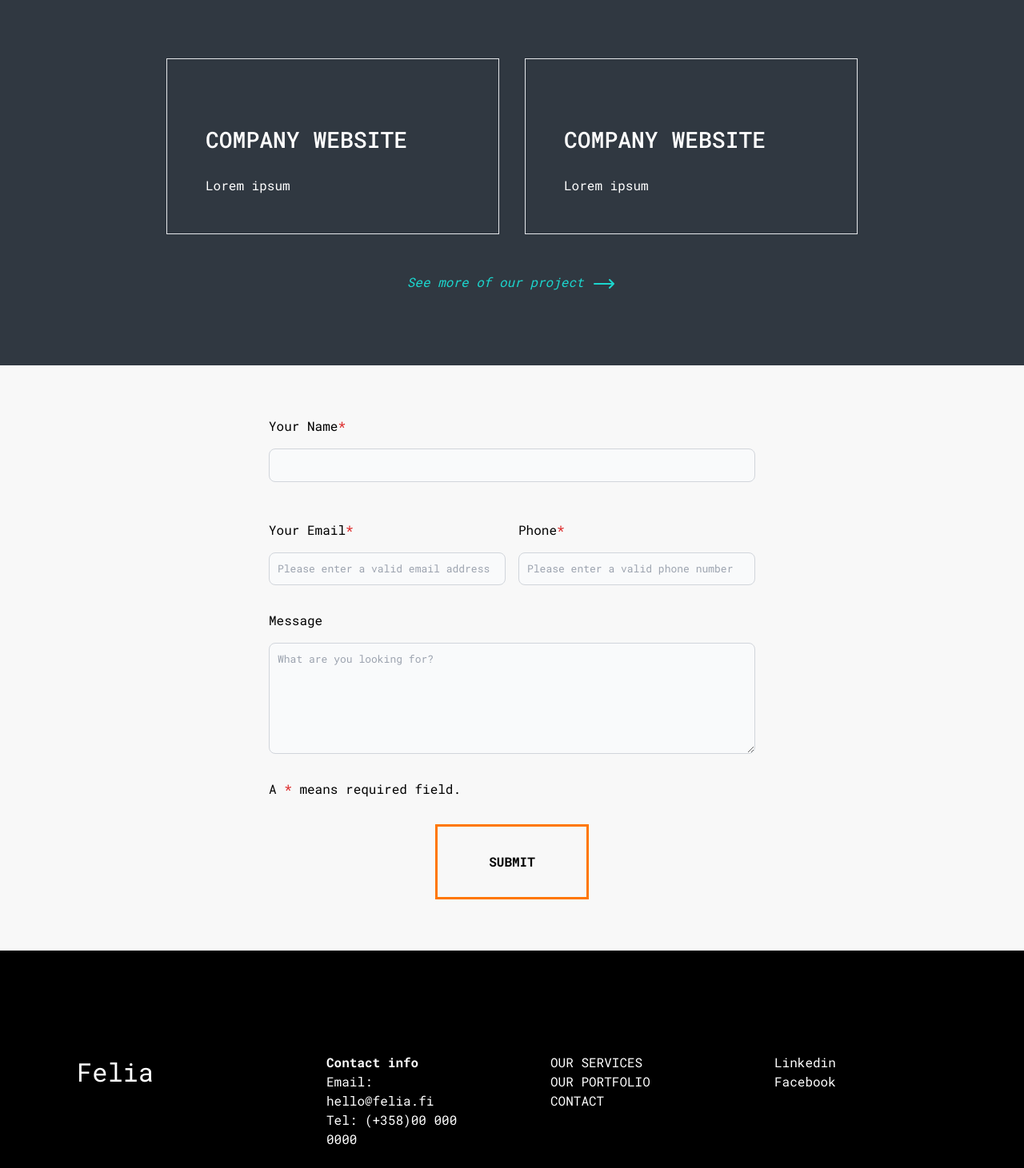
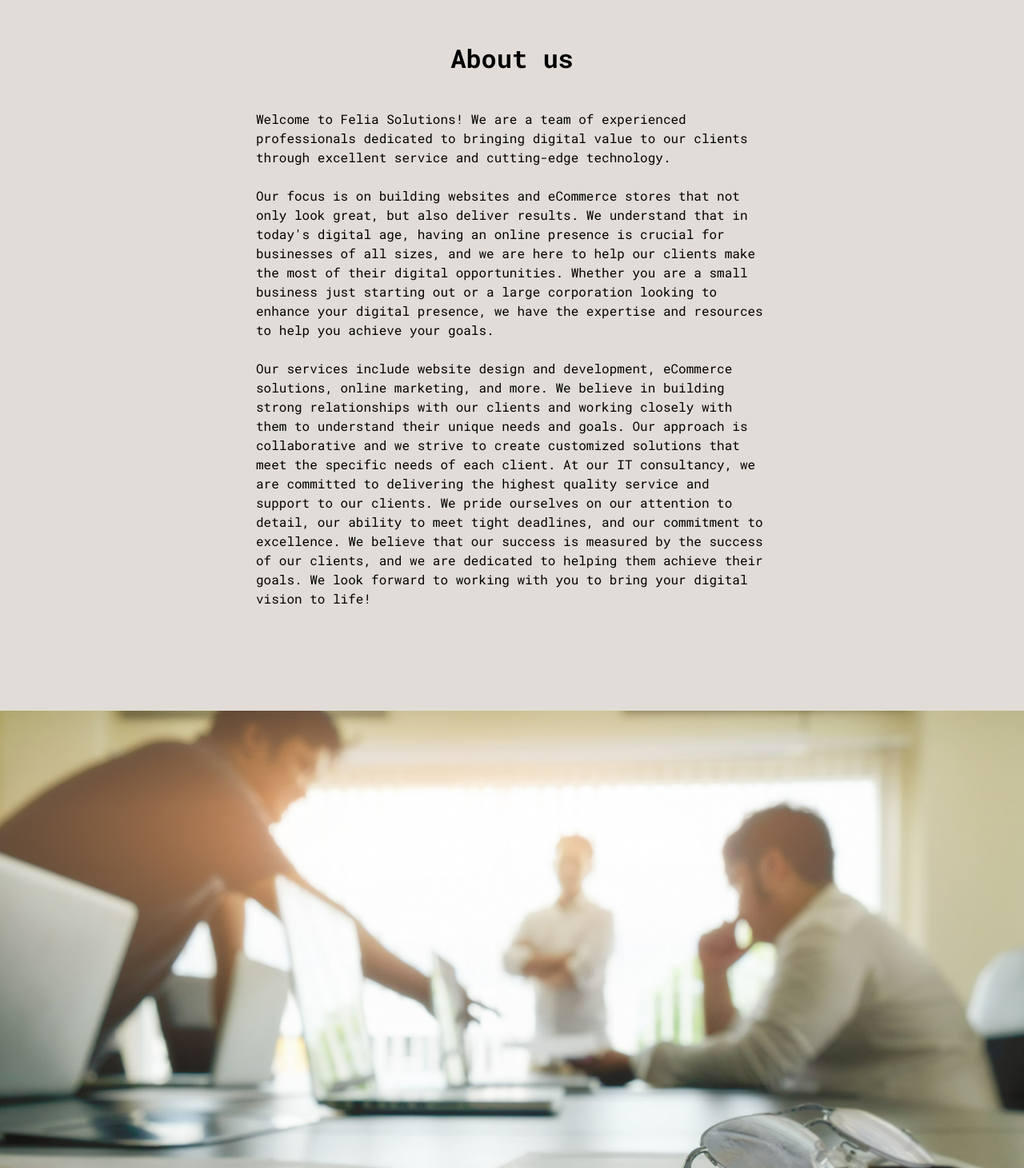
Before and after one commit to cuongtran-6618/cuongtran-6618.github.io, a Next.js app: page / in a window 1280 px wide. Shown: the part 1589-3050 px from the top of the page at 80% size. Built offline with nearby package versions, Linux system fonts and the light colour scheme.

Commit message:
add about us section, hide porfolio

```diff
--- /dev/null
+++ b/components/AboutUs.tsx
@@ -0,0 +1,59 @@
+import company from "../data/company.json";
+import SectionHeader from "./SectionHeader";
+export default function AboutUs() {
+  return (
+    <>
+      <section
+        id="about-us-section"
+        className="text-black dark-cream-color p4 pb-16 lg:pt-12 lg:pb-32"
+      >
+        <div
+          id="about-us-content-container"
+          className="text-center container mx-auto lg:px-80"
+        >
+          <SectionHeader
+            title={company.aboutUs.title}
+            styleClass="text-xl text-center font-bold mb-4 pt-10 lg:text-3xl"
+          />
+          <div
+            id="about-us-content"
+            className="pt-6 text-base break-words text-left"
+          >
+            <p>
+              Welcome to Felia Solutions! We are a team of experienced
+              professionals dedicated to bringing digital value to our clients
+              through excellent service and cutting-edge technology.
+            </p>
+            <br />
+            <p>
+              Our focus is on building websites and eCommerce stores that not
+              only look great, but also deliver results. We understand that in
+              today's digital age, having an online presence is crucial for
+              businesses of all sizes, and we are here to help our clients make
+              the most of their digital opportunities. Whether you are a small
+              business just starting out or a large corporation looking to
+              enhance your digital presence, we have the expertise and resources
+              to help you achieve your goals.
+            </p>
+            <br />
+            <p>
+              Our services include website design and development, eCommerce
+              solutions, online marketing, and more. We believe in building
+              strong relationships with our clients and working closely with
+              them to understand their unique needs and goals. Our approach is
+              collaborative and we strive to create customized solutions that
+              meet the specific needs of each client. At our IT consultancy, we
+              are committed to delivering the highest quality service and
+              support to our clients. We pride ourselves on our attention to
+              detail, our ability to meet tight deadlines, and our commitment to
+              excellence. We believe that our success is measured by the success
+              of our clients, and we are dedicated to helping them achieve their
+              goals. We look forward to working with you to bring your digital
+              vision to life!
+            </p>
+          </div>
+        </div>
+      </section>
+    </>
+  );
+}
--- a/components/ContactForm.tsx
+++ b/components/ContactForm.tsx
@@ -1,5 +1,6 @@
 import BackHome from "../components/BackHome";
 import Layout from "../components/Layout";
+import SectionHeader from "./SectionHeader";
 import React from "react";
 import { useState } from "react";
 
@@ -47,11 +48,16 @@ export default function ContactForm() {
 
   return (
     <>
-      <div className="mx-full cream-color px-4" id="contact-us-container">
+      <section id="contact-us-banner-section" className="w-full"></section>
+      <section className="mx-full cream-color px-4" id="contact-us-container">
         <form
           className="container mx-auto py-16 lg:px-80"
           onSubmit={handleSubmit}
         >
+          <SectionHeader
+            title="Contact Us"
+            styleClass="text-xl text-center font-bold mb-10 lg:mb-16 lg:text-3xl"
+          />
           <div className="name flex flex-col justify-between mb-8">
             <div className="mb-4 flex flex-col">
               <label htmlFor="frm-first" className="mb-4">
@@ -124,7 +130,7 @@ export default function ContactForm() {
 
           <div className="mb-8">
             A <span className="text-red-600">*</span>
-            <span> means required field.</span>
+            <span> is a required field.</span>
           </div>
           <div className="button primary flex flex-col justify-start">
             <button
@@ -138,7 +144,7 @@ export default function ContactForm() {
             </button>
           </div>
         </form>
-      </div>
+      </section>
     </>
   );
 }
--- a/components/Porfolio.tsx
+++ b/components/Porfolio.tsx
@@ -1,6 +1,3 @@
-import LinkButton from "./LinkButton";
-import Icon from "./Icon";
-
 export default function Porfolio({ props }) {
   return (
     <div className="p-4 md:p-12 border text-white w-full md:w-1/2 lg:w-1/3">
--- a/components/SectionHeader.tsx
+++ b/components/SectionHeader.tsx
@@ -1,9 +1,10 @@
-export default function SectionHeader({ title }) {
+export default function SectionHeader({
+  title,
+  styleClass = "text-xl text-center font-bold mb-10 text-white lg:mb-16 lg:text-3xl",
+}) {
   return (
     <>
-      <h3 className="text-xl text-center font-bold mb-10 text-white lg:mb-16 lg:text-3xl ">
-        {title}
-      </h3>
+      <h3 className={styleClass}>{title}</h3>
     </>
   );
 }
--- a/components/Service.tsx
+++ b/components/Service.tsx
@@ -1,4 +1,3 @@
-import LinkButton from "./LinkButton";
 import Icon from "./Icon";
 
 export default function Service({ props }) {
@@ -8,7 +7,9 @@ export default function Service({ props }) {
       <h5 className="font-rubik font-medium uppercase text-xl">
         {props.title}
       </h5>
-      <div className="pt-6 text-base md:text-base break-words">{props.content}</div>
+      <div className="pt-6 text-base md:text-base break-words">
+        {props.content}
+      </div>
     </div>
   );
 }
--- a/data/company.json
+++ b/data/company.json
@@ -4,5 +4,9 @@
     "address": "Vantaa Finland.",
     "email": "hello@felia.fi",
     "telephone": "(+358)00 000 0000"
+  },
+  "aboutUs": {
+    "title": "About us",
+    "description": ""
   }
 }
--- a/pages/index.tsx
+++ b/pages/index.tsx
@@ -1,15 +1,14 @@
 import Layout from "../components/Layout";
 import ServiceList from "../components/ServiceList";
 import HeroSection from "../components/HeroSection";
-import PorfolioList from "../components/PorfolioList";
-import Contact from "../components/Contact";
+import AboutUs from "../components/AboutUs";
 import ContactForm from "../components/ContactForm";
 export default function Home() {
   return (
     <Layout>
       <HeroSection />
       <ServiceList />
-      <PorfolioList />
+      <AboutUs />
       <ContactForm />
     </Layout>
   );
--- a/styles/globals.css
+++ b/styles/globals.css
@@ -15,6 +15,10 @@
 
   div.service-item {
     min-height: unset;
+  }
+
+  #contact-us-banner-section {
+    height: 600px;
   }
 }
 
@@ -53,6 +57,7 @@ body {
   --outer-spce-grey-color: #303841;
   --safety-orange-color: #ff7700;
   --navy-blue-color: #1cd6ce;
+  --dark-cream-color: #e1dcd7;
   --cream-color: #f8f8f8;
 }
 
@@ -70,6 +75,10 @@ body {
 
 .cream-color {
    background-color: var(--cream-color);
+}
+
+.dark-cream-color {
+   background-color: var(--dark-cream-color);
 }
 
 .btn-primary-color {
@@ -123,6 +132,12 @@ body {
   background-size: cover;
 }
 
+#contact-us-banner-section {
+  width: auto;
+  background-image: url('../public/images/brainstorm.jpg');
+  background-size: cover;
+}
+
 /** Service **/
 
 .service-item {
```
Also changed, not shown: public/images/brainstorm.jpg (added).
